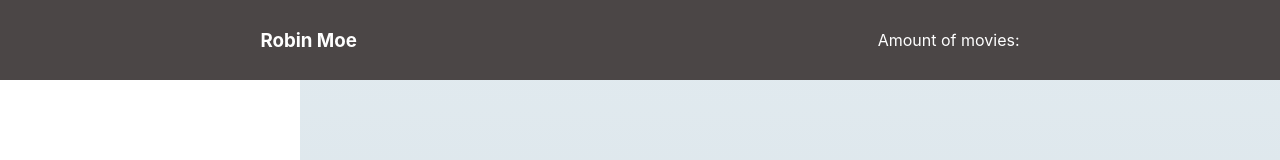
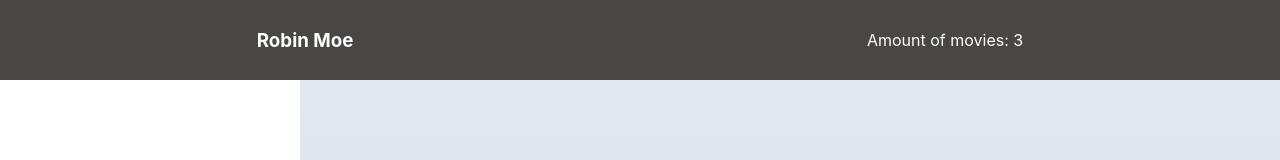
Before and after one commit to Enkronan/StateManagementReact, a React (Create React App) app: page / in a window 1280 px wide. Shown: the top 160 px of the page. Built offline with nearby package versions, Linux system fonts and the light colour scheme.

Commit message:
type: feature
importing MovieContext to Nav and showing length of movie array in nav

```diff
--- a/src/Nav.js
+++ b/src/Nav.js
@@ -1,11 +1,15 @@
-import React from "react";
+import React, { useCallback, useContext } from "react";
+import {MovieContext} from './MovieContext';
+
 
 const Nav = ()  => {
+
+    const [movies, setMovies] = useContext(MovieContext);
 
     return(
         <div className="nav">
         <h3>Robin Moe</h3>
-        <p>Amount of movies:</p>
+        <p>Amount of movies: {movies.length}</p>
         </div>
     );
 }
```
